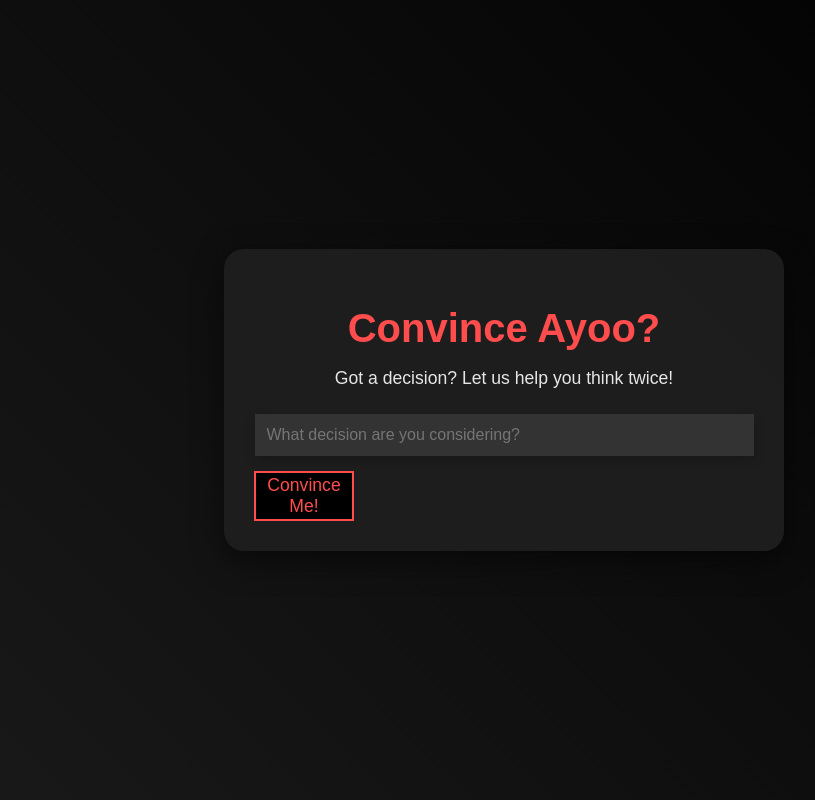
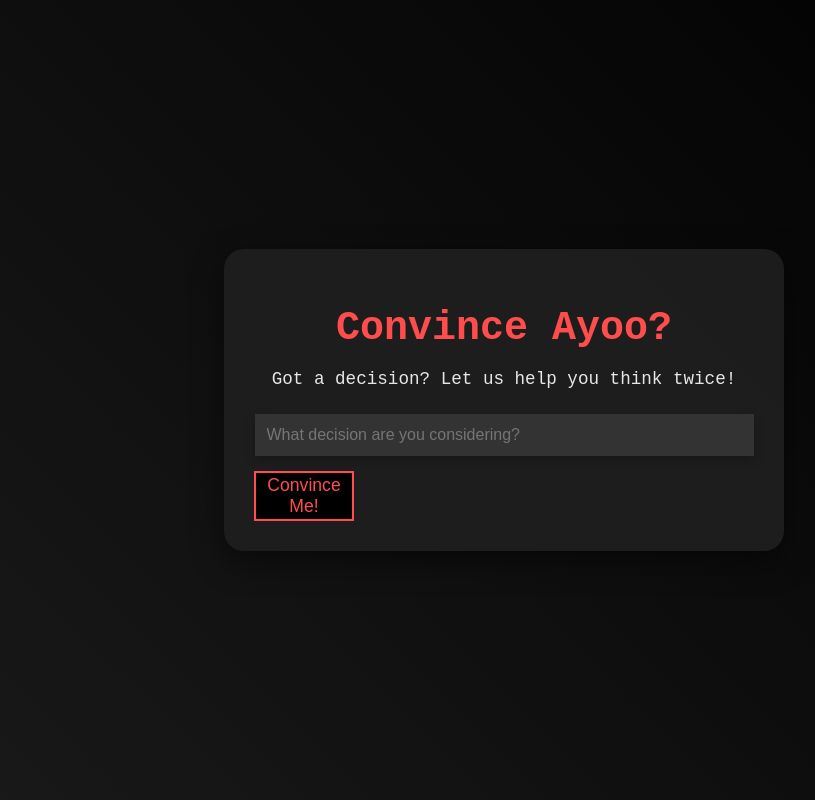
Before and after one commit to progprnv/ConvinceAyoo, a Flask app: page / in a window 1280 px wide. Shown: the whole page, without its empty margins (136-951 px from the left). Run offline with Flask 3, Linux system fonts and the light colour scheme.

Commit message:
Update style.css

```diff
--- a/static/style.css
+++ b/static/style.css
@@ -1,5 +1,6 @@
+
 body {
-    font-family: Arial, sans-serif;
+    font-family: 'Courier New', Courier, monospace;
     display: flex;
     justify-content: center;
     align-items: center;
```
